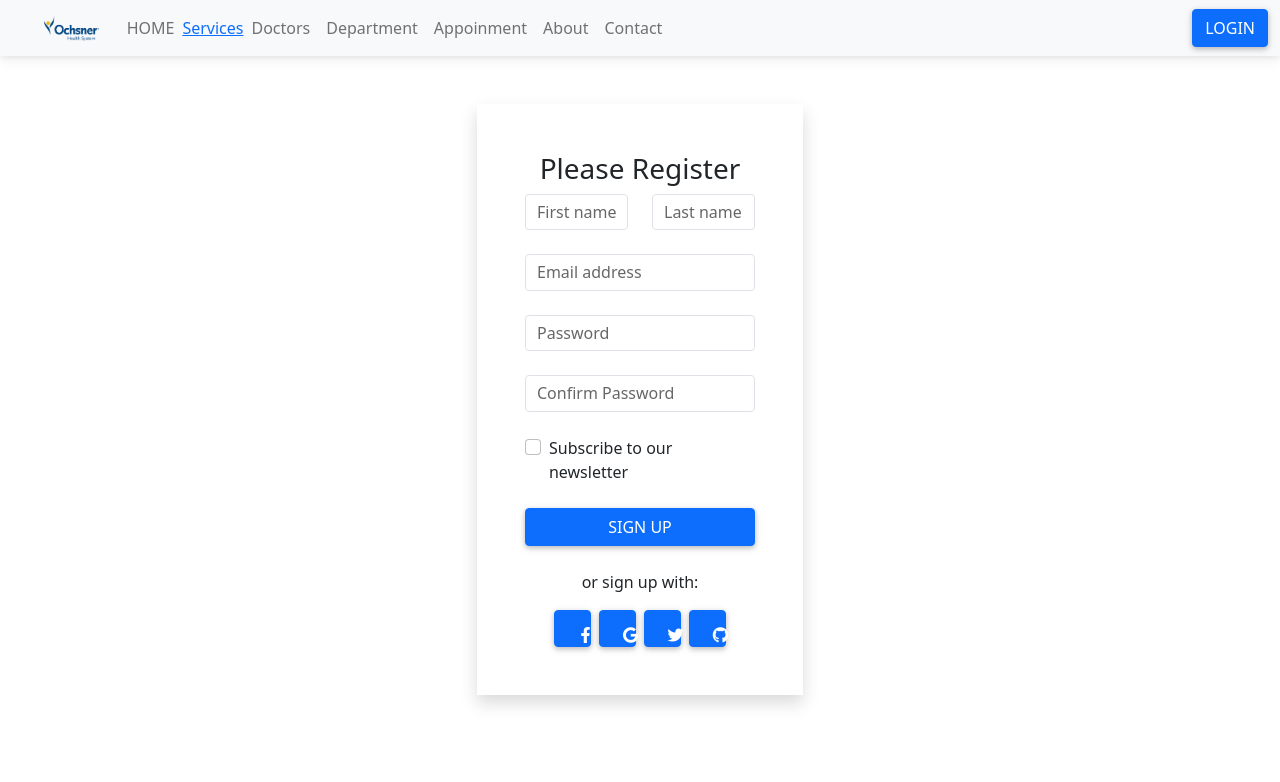
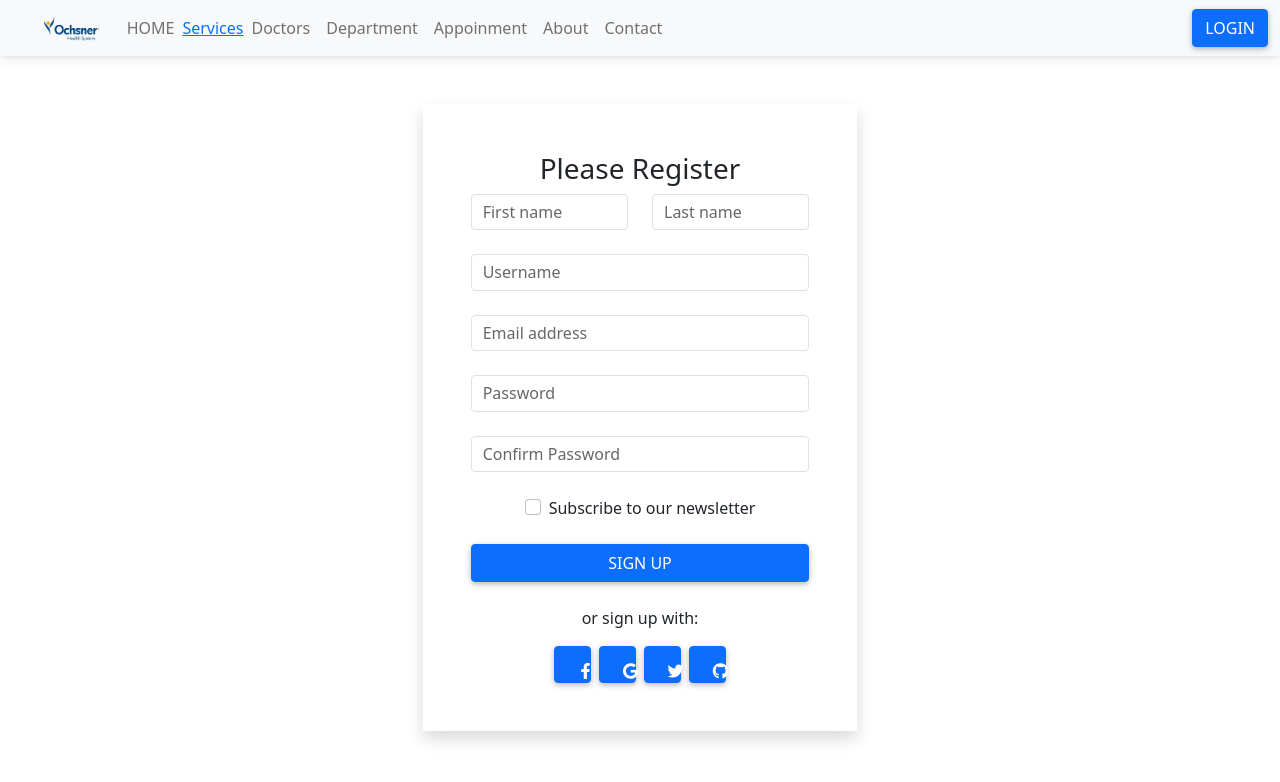
Before and after one commit to Nahidjc/healthcare-system-react, a React (Create React App) app: page /register in a window 1280 px wide. Shown: the top 782 px of the page. Built offline with nearby package versions, Linux system fonts and the light colour scheme; no server answers.

Commit message:
service details find id

```diff
--- a/src/hooks/useFirebase.js
+++ b/src/hooks/useFirebase.js
@@ -2,6 +2,7 @@ import {
   getAuth,
   signInWithPopup,
   signOut,
+  updateProfile,
   signInWithEmailAndPassword,
   onAuthStateChanged,
   createUserWithEmailAndPassword,
@@ -37,11 +38,13 @@ const useFirebase = () => {
       .finally(() => setIsLoading(false));
   };
 
-  const SignupUsingEmail = (email, password) => {
+  const SignupUsingEmail = (email, password, username) => {
+    console.log(email, password, username);
     setIsLoading(true);
     createUserWithEmailAndPassword(auth, email, password)
       .then((result) => {
         const user = result.user;
+        setUserName();
         setUser(user);
         setError("");
       })
@@ -50,6 +53,10 @@ const useFirebase = () => {
         notify(error.message);
       })
       .finally(() => setIsLoading(false));
+
+    const setUserName = () => {
+      updateProfile(auth.currentUser, { displayName: username }).then(() => {});
+    };
   };
 
   const SigninUsingEmail = (email, password) => {
--- a/src/pages/DetailsService/DetailsService.js
+++ b/src/pages/DetailsService/DetailsService.js
@@ -1,12 +1,28 @@
-import React, { useEffect } from "react";
+import React, { useEffect, useState } from "react";
 import { useParams } from "react-router-dom";
 
 const DetailsService = () => {
   const { id } = useParams();
-  console.log(id);
+  const [service, setService] = useState({});
+  const serviceId = parseInt(id);
 
-  //   useEffect(() => {}, []);
-  return <div>{id}</div>;
+  useEffect(() => {
+    fetch(
+      "https://raw.githubusercontent.com/Nahidjc/healthcare-system-react/master/public/serviceData.json?token=AMBJZNLCR7SLMCWIIVT26KLBOAF34"
+    )
+      .then((res) => res.json())
+      .then((data) => {
+        const info = data.find((dt) => dt.id === serviceId);
+        console.log(info);
+        setService(info);
+      });
+  }, []);
+  return (
+    <div>
+      <p>{service.id}</p>
+      {service.name}
+    </div>
+  );
 };
 
 export default DetailsService;
--- a/src/pages/Header/Header.js
+++ b/src/pages/Header/Header.js
@@ -78,7 +78,7 @@ const Header = () => {
                 </li>
                 <li className="nav-item">
                   <a className="nav-link" href="#">
-                    {user.displayName}
+                    {user?.displayName}
                   </a>
                 </li>
 
--- a/src/pages/Login/Login.js
+++ b/src/pages/Login/Login.js
@@ -63,7 +63,6 @@ const Login = () => {
                 type="checkbox"
                 value=""
                 id="form2Example34"
-                checked
               />
               <label className="form-check-label" htmlFor="form2Example34">
                 {" "}
--- a/src/pages/Signup/Signup.js
+++ b/src/pages/Signup/Signup.js
@@ -3,8 +3,13 @@ import useAuth from "../../hooks/useAuth";
 
 const Signup = () => {
   const { signInUsingGoogle, SignupUsingEmail } = useAuth();
+  const [username, setUsername] = useState("");
   const [email, setEmail] = useState("");
   const [password, setPassword] = useState("");
+
+  const handleUsername = (e) => {
+    setUsername(e.target.value);
+  };
 
   const handleEmail = (e) => {
     setEmail(e.target.value);
@@ -15,7 +20,7 @@ const Signup = () => {
 
   const handleSubmitForm = (e) => {
     e.preventDefault();
-    SignupUsingEmail(email, password);
+    SignupUsingEmail(email, password, username);
   };
 
   const signInGoogleFunction = () => {
@@ -23,7 +28,7 @@ const Signup = () => {
   };
   return (
     <div className="row">
-      <div className="p-5 shadow m-auto my-5 col-md-3 col-sm-6 col-xs-6">
+      <div className="p-5 shadow m-auto my-5 col-lg-4 col-md-6 col-sm-8 col-xs-10">
         <h3 className="text-center">Please Register</h3>
         <form onSubmit={handleSubmitForm}>
           <div className="row mb-4">
@@ -53,6 +58,14 @@ const Signup = () => {
             </div>
           </div>
 
+          <div className="form-outline mb-4">
+            <input
+              type="text"
+              onBlur={handleUsername}
+              className="border form-control"
+            />
+            <label className="form-label">Username</label>
+          </div>
           <div className="form-outline mb-4">
             <input
               type="email"
```
